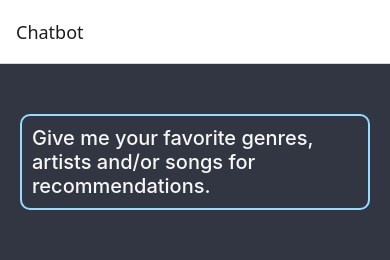
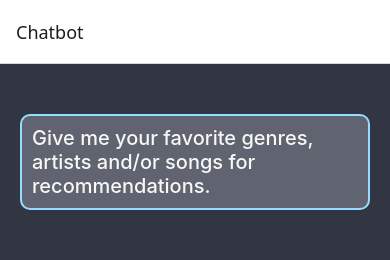
Before and after one commit to ATNekoo/CegepApp, a React Native app in the folder cegepapp/: screen /Chatbot in a window 390 px wide. Shown: the top 260 px of the page. Built offline with nearby package versions, Linux system fonts and the light colour scheme; grey boxes are pictures that could not be loaded; what react-native-worklets would draw is missing.

Commit message:
Changement du fonctionnement du chatBot, renvoit en FlatList (thx alex pour la base) et changement du styles

```diff
--- a/cegepapp/src/screens/ChatbotScreen.js
+++ b/cegepapp/src/screens/ChatbotScreen.js
@@ -28,7 +28,6 @@ export default function ChatbotScreen() {
         let parsedOutputBot = JSON.parse(rawOutputBot);
         setRecommandedSongs(parsedOutputBot.musics)
         setBotAnswer(parsedOutputBot.message);
-
         } catch (error) {
             console.error("Erreur avec le ChatBot (...jpp)", error);
             setBotAnswer("J'ai mal coder woops.")
@@ -91,6 +90,7 @@ const styles = StyleSheet.create({
         flexDirection: "row",
         alignItems: "center",
         borderRadius: 10,
+        backgroundColor: "#606470",
         padding: 5,
         marginBottom: 10,
         borderWidth: 2,
@@ -107,6 +107,7 @@ const styles = StyleSheet.create({
         fontSize: 20,
         fontWeight: 500,
         color:"#f7f7f7",
+        backgroundColor: "#606470",
         marginBottom:20,
         borderRadius: 10,
         padding: 10,
```
